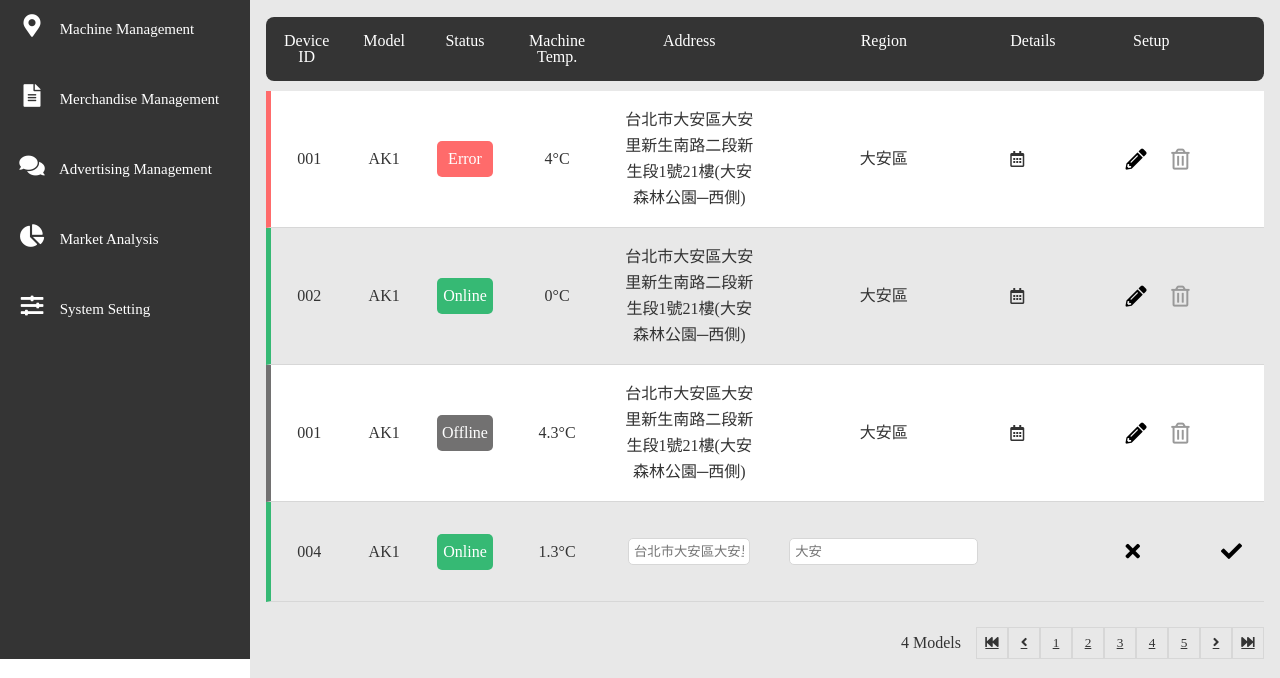
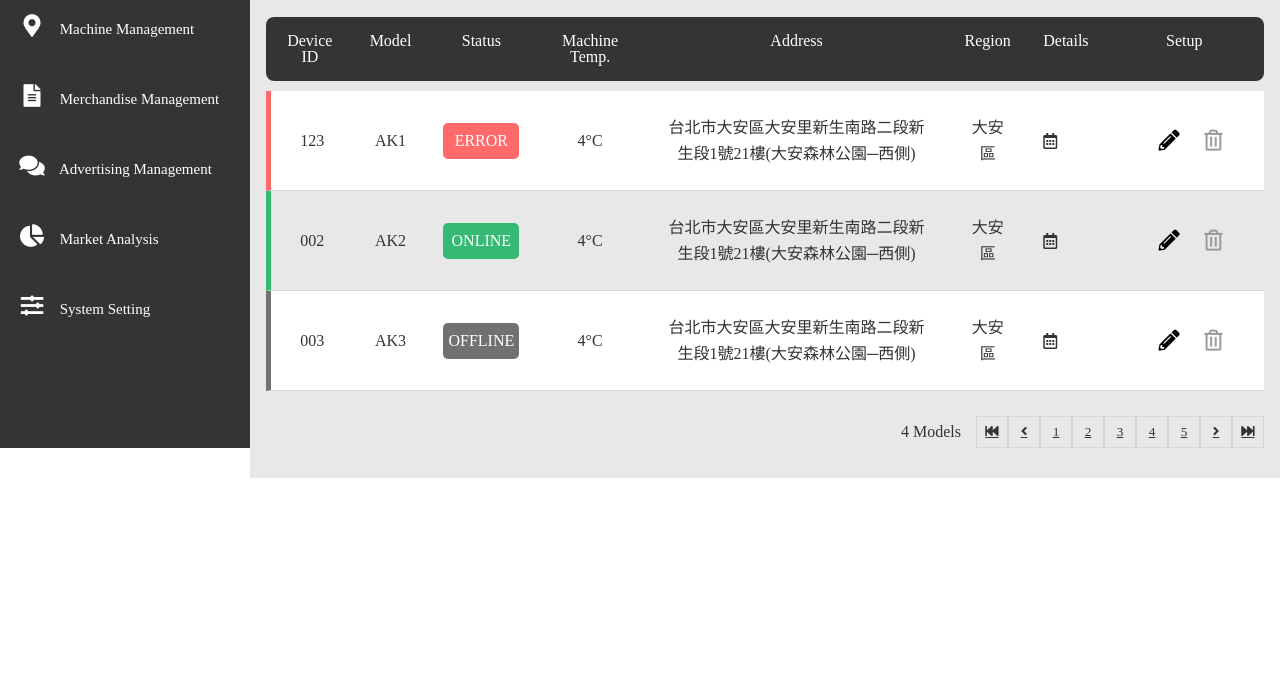
Before and after one commit to WengAndy/Front-End-Tranning, a website built with webpack: page week3_Integration/src/index.html in a window 1280 px wide. Shown: the part 181-859 px from the top of the page. After the commit the page ends 800 px from the top, so only its background shows below. Built offline with nearby package versions, Linux system fonts and the light colour scheme.

Commit message:
update integration list

```diff
--- a/week3_Integration/package.json
+++ b/week3_Integration/package.json
@@ -27,11 +27,14 @@
     "webpack": "^4.2.0"
   },
   "devDependencies": {
+    "babel-eslint": "^8.2.2",
     "babel-loader": "^7.1.4",
     "babel-preset-env": "^1.6.1",
     "babel-preset-stage-0": "^6.24.1",
     "css-loader": "^0.28.11",
+    "eslint": "^4.19.1",
     "eslint-config-airbnb": "^16.1.0",
+    "eslint-plugin-babel": "^5.0.0",
     "eslint-plugin-import": "^2.9.0",
     "eslint-plugin-jsx-a11y": "^6.0.3",
     "eslint-plugin-react": "^7.7.0",
--- a/week3_Integration/src/css/styles.scss
+++ b/week3_Integration/src/css/styles.scss
@@ -236,7 +236,16 @@ $disable: #999;
           border-radius: 0 8px 8px 0;
         }
 
-        .td {
+        .td,
+        .td-device-id,
+        .td-model,
+        .td-status,
+        .td-machine-temp,
+        .td-address,
+        .td-region,
+        .td-details,
+        .td-setup,
+         {
           display: table-cell;
           padding: 1em;
           border-bottom: $page-border-Color 1px solid;
--- /dev/null
+++ b/week3_Integration/src/data/listData.js
@@ -0,0 +1,31 @@
+const listData = [
+  {
+    id: 1,
+    device_id: '123',
+    model: 'AK1',
+    status: 'ERROR',
+    machine_temp: '4°C',
+    address: '台北市大安區大安里新生南路二段新生段1號21樓(大安森林公園─西側)',
+    region: '大安區',
+  },
+  {
+    id: 2,
+    device_id: '002',
+    model: 'AK2',
+    status: 'ONLINE',
+    machine_temp: '4°C',
+    address: '台北市大安區大安里新生南路二段新生段1號21樓(大安森林公園─西側)',
+    region: '大安區',
+  },
+  {
+    id: 3,
+    device_id: '003',
+    model: 'AK3',
+    status: 'OFFLINE',
+    machine_temp: '4°C',
+    address: '台北市大安區大安里新生南路二段新生段1號21樓(大安森林公園─西側)',
+    region: '大安區',
+  },
+];
+
+module.exports = listData;
--- a/week3_Integration/src/index.html
+++ b/week3_Integration/src/index.html
@@ -5,9 +5,8 @@
 	<meta name="viewport" content="width=device-width, initial-scale=1.0">
 	<meta http-equiv="X-UA-Compatible" content="ie=edge">
 	<link rel="stylesheet" type="text/css" href="https://use.fontawesome.com/releases/v5.0.6/css/all.css">
-	<title>IVM</title>
+	<title>IVMa</title>
 </head>
-
 <body>
 	<div id="container">
 		<nav id="menu">
@@ -75,16 +74,19 @@
 						</div>
 					</div>
 					<div class="gate"></div>
-					<div class="tbody">
+					<div class="tbody"></div>
+				</div>
+				<template id="template-list">
+					<div>
 						<div class="tr">
-							<div class="td error">001</div>
-							<div class="td">AK1</div>
-							<div class="td">
-								<div class="status-error">Error</div>
+							<div class="td-device-id error"></div>
+							<div class="td-model"></div>
+							<div class="td-status">
+								<div class="status"></div>
 							</div>
-							<div class="td">4°C</div>
-							<div class="td">台北市大安區大安里新生南路二段新生段1號21樓(大安森林公園─西側)</div>
-							<div class="td">大安區</div>
+							<div class="td-machine-temp"></div>
+							<div class="td-address"></div>
+							<div class="td-region"></div>
 							<div class="td">
 								<div class="detail-icon">
 									<i class="far fa-calendar-alt"></i>
@@ -103,92 +105,8 @@
 							</div>
 							<div class="td"></div>
 						</div>
-						<div class="tr">
-							<div class="td online ">002</div>
-							<div class="td">AK1</div>
-							<div class="td">
-								<div class="status-online">Online</div>
-							</div>
-							<div class="td">0°C</div>
-							<div class="td">台北市大安區大安里新生南路二段新生段1號21樓(大安森林公園─西側)</div>
-							<div class="td">大安區</div>
-							<div class="td">
-								<div class="detail-icon">
-									<i class="far fa-calendar-alt"></i>
-								</div>
-							</div>
-							<div class="td"></div>
-							<div class="td">
-								<div class="detail-icon">
-									<button class="list-edit">
-										<i class="fas fa-pencil-alt"></i>
-									</button>
-									<button class="list-del">
-										<i class="far fa-trash-alt"></i>
-									</button>
-								</div>
-							</div>
-							<div class="td"></div>
-						</div>
-						<div class="tr">
-							<div class="td offline ">001</div>
-							<div class="td">AK1</div>
-							<div class="td">
-								<div class="status-offline">Offline</div>
-							</div>
-							<div class="td">4.3°C</div>
-							<div class="td">台北市大安區大安里新生南路二段新生段1號21樓(大安森林公園─西側)</div>
-							<div class="td">大安區</div>
-							<div class="td">
-								<div class="detail-icon">
-									<i class="far fa-calendar-alt"></i>
-								</div>
-							</div>
-							<div class="td"></div>
-							<div class="td">
-								<div class="detail-icon">
-									<button class="list-edit">
-										<i class="fas fa-pencil-alt"></i>
-									</button>
-									<button class="list-del">
-										<i class="far fa-trash-alt"></i>
-									</button>
-								</div>
-							</div>
-							<div class="td"></div>
-						</div>
-						<div class="tr">
-							<div class="td online ">004</div>
-							<div class="td">AK1</div>
-							<div class="td">
-								<div class="status-online">Online</div>
-							</div>
-							<div class="td">1.3°C</div>
-							<div class="td">
-								<input class="input-address" type="text" name="" placeholder="台北市大安區大安里新生南路二段新生段1號21樓(大安森林公園─西側)" />
-							</div>
-							<div class="td">
-								<input class="input-region" type="text" name="" placeholder="大安" />
-							</div>
-							<div class="td"></div>
-							<div class="td"></div>
-							<div class="td">
-								<div class="detail-edit-icon">
-									<button class="list-cancel">
-										<i class="fas fa-times"></i>
-									</button>
-								</div>
-							</div>
-							<div class="td">
-								<div class="detail-edit-icon">
-									<button class="list-check">
-										<i class="fas fa-check"></i>
-									</button>
-								</div>
-							</div>
-						</div>
 					</div>
-				</div>
+				</template>
 				<div class="page">
 					<div class="pageTotal">4 Models</div>
 					<div class="pageNumber">
--- a/week3_Integration/src/js/index.js
+++ b/week3_Integration/src/js/index.js
@@ -2,7 +2,9 @@ import 'bootstrap/dist/js/bootstrap.bundle.min';
 import '../css/styles.scss';
 import '../img/user.jpg';
 import menuData from '../data/menuData';
+import listData from '../data/listData';
 import MenuTitle from '../js/menu/menuTitle';
+import ListTitle from '../js/list/listTitle';
 
 if (ENV !== 'production') {
   require('../index.html');
@@ -13,4 +15,9 @@ $(() => {
     const $MenTitle = new MenuTitle(menu);
     $('#menu').append($MenTitle.result());
   });
+
+  listData.forEach((list) => {
+    const $ListTitle = new ListTitle(list);
+    $('#main > .content > #table > .tbody').append($ListTitle.result());
+  });
 });
--- /dev/null
+++ b/week3_Integration/src/js/list/listTitle.js
@@ -0,0 +1,50 @@
+import apiListData from '../../data/listData';
+
+export default class listTitle {
+  constructor(list) {
+    const $mainTemplate = $($('#template-list').html()).find('.tr');
+    const $deviceId = $mainTemplate.find('.td-device-id');
+    const $model = $mainTemplate.find('.td-model');
+    const $status = $mainTemplate.find('.td-status').find('.status');
+    switch (list.status) {
+      case 'ONLINE':
+        $deviceId.addClass('online');
+        $status.addClass('status-online').text(`${list.status}`);
+        break;
+      case 'OFFLINE':
+        $deviceId.addClass('offline');
+        $status.addClass('status-offline').text(`${list.status}`);
+        break;
+      case 'ERROR':
+        $deviceId.addClass('error');
+        $status.addClass('status-error').text(`${list.status}`);
+        break;
+      default:
+        break;
+    }
+    const $machineTemp = $mainTemplate.find('.td-machine-temp');
+    const $address = $mainTemplate.find('.td-address');
+    const $region = $mainTemplate.find('.td-region');
+    $deviceId.text(`${list.device_id}`);
+    $model.text(`${list.model}`);
+    $machineTemp.text(`${list.machine_temp}`);
+    $address.text(`${list.address}`);
+    $region.text(`${list.region}`);
+    const $delBtn = $mainTemplate.find('.list-del');
+
+    const delFunc = () => {
+      const confirm = window.confirm('Are you sure you want to delete this data?');
+      if (!confirm) return;
+      apiListData.splice(apiListData.findIndex(alldata => alldata.id === list.id), 1);
+      $mainTemplate.remove();
+    };
+    $delBtn.click(() => {
+      delFunc();
+    });
+    this.listTitle = $mainTemplate;
+  }
+
+  result() {
+    return this.listTitle;
+  }
+}
```
Also changed, not shown: week3_Integration/.eslintrc.js.
